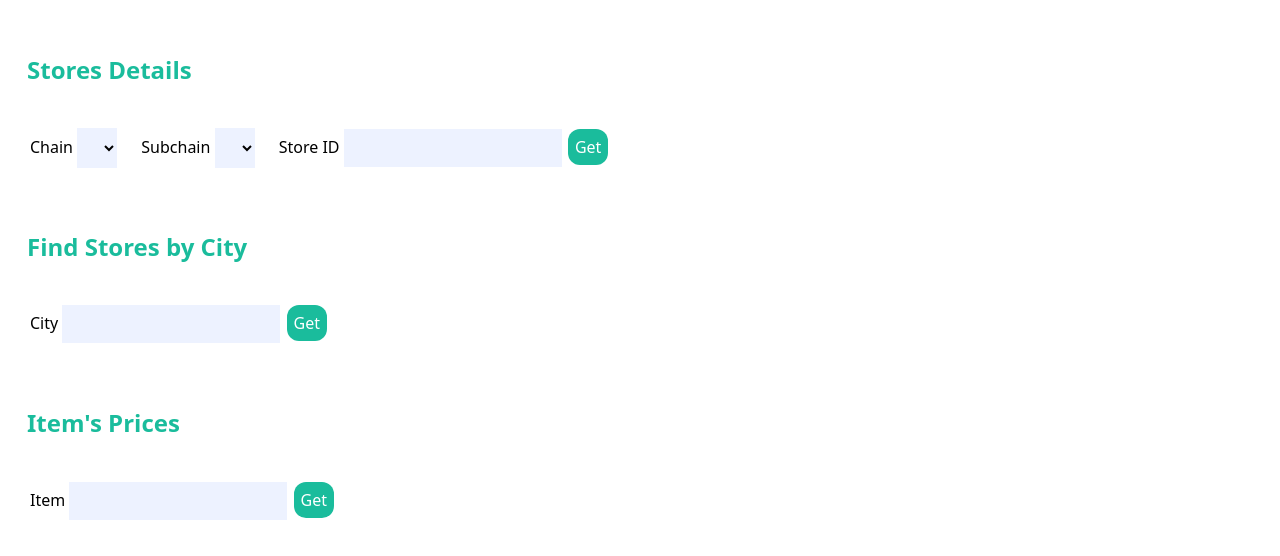
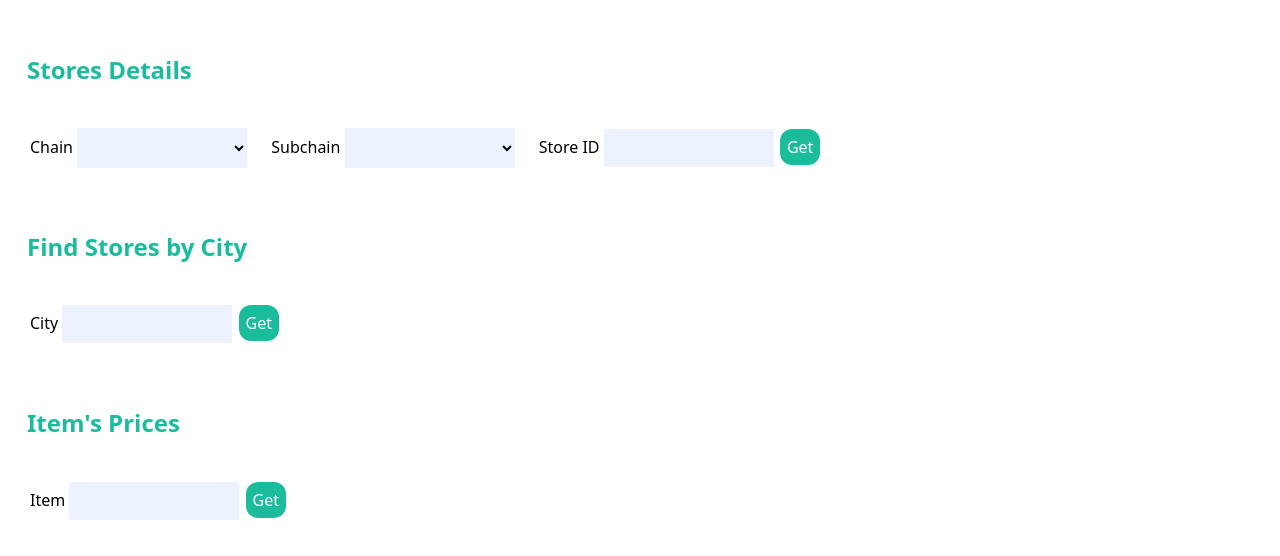
Before and after one commit to nofarhai77/Prices, a website: page node/public/index.html in a window 1280 px wide. Shown: the part 247-803 px from the top of the page. Drawn offline with nearby package versions, Linux system fonts and the light colour scheme; no server answers.

Commit message:
Setting a uniform size for all select boxes

```diff
--- a/node/public/css/app.css
+++ b/node/public/css/app.css
@@ -67,6 +67,7 @@ body {
     background: #edf2ff;
     border: none;
     margin-right: 20px;
+    width: 170px;
 }
 
 /* selectboxe's design - with no right margin (for buttons after boxes) */
@@ -75,6 +76,7 @@ body {
     padding: 10px;
     background: #edf2ff;
     border: none;
+    width: 170px;
 }
 
 /* general definition for tab - this class wraps each section */
```
